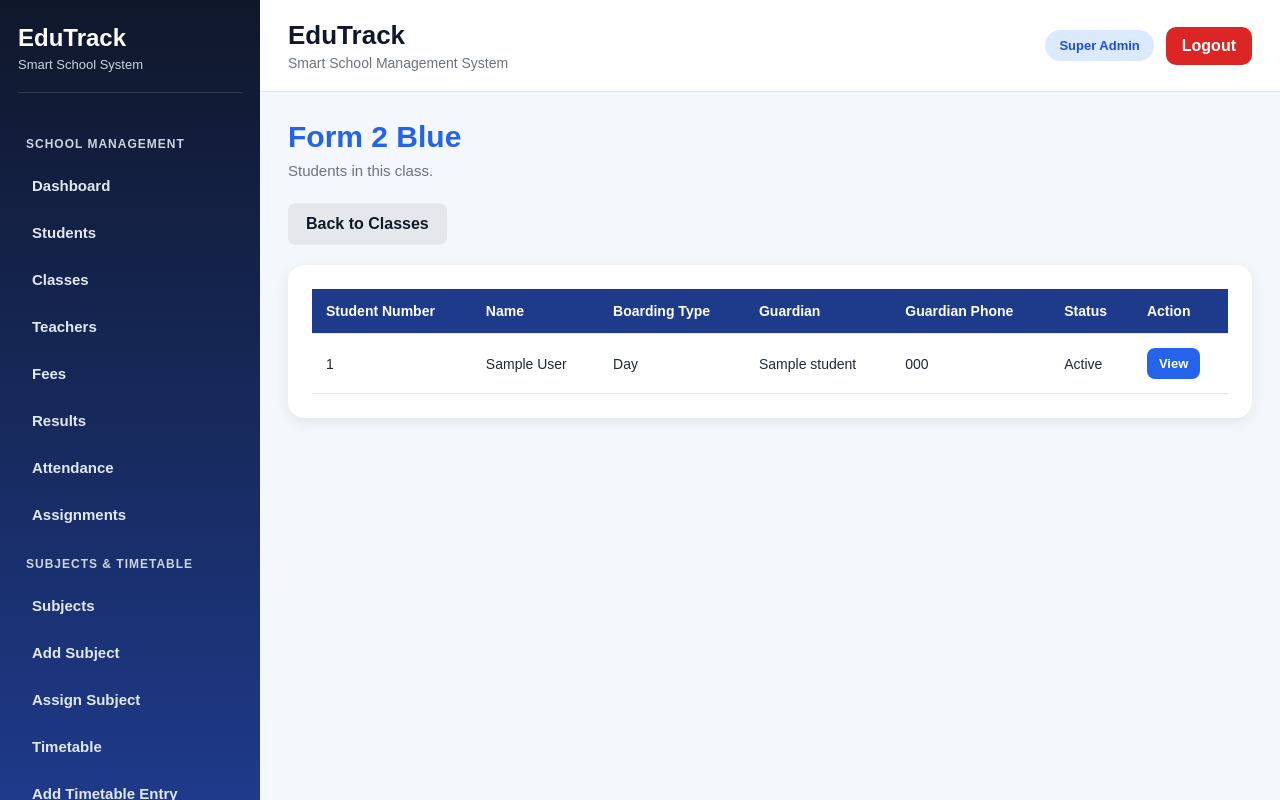
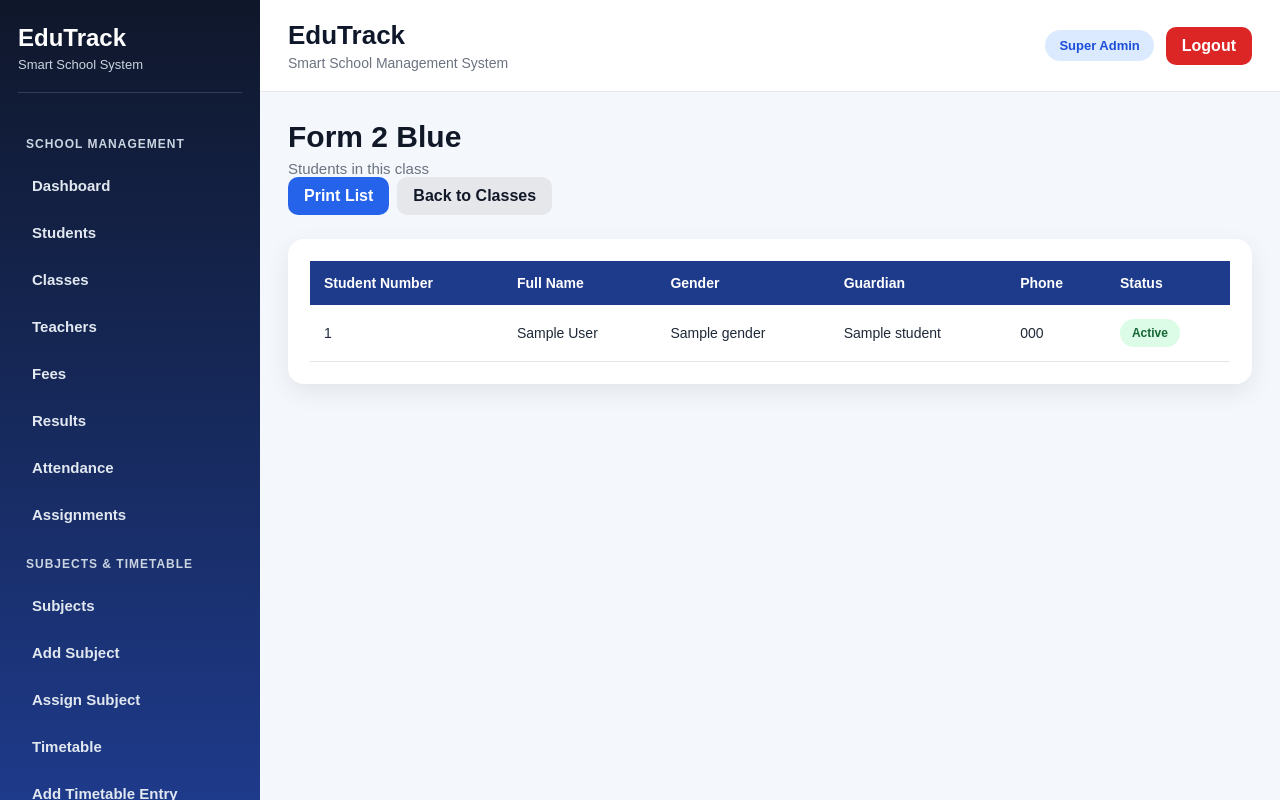
Before and after one commit to sadziwacynthia-bot/school-system-v2, a Flask app: a page that uses templates/class_students.html in a window 1280 px wide. Run offline with Flask 3, Linux system fonts and the light colour scheme; a user stored in the database is signed in; tables that the repository leaves empty hold one stand-in row (values such as "Sample post"); a database or web service that is not in the repository returns one stand-in record (values such as "Sample title"); some libraries are stand-ins or nearby versions.

Commit message:
Add printable class lists and improve classes page

```diff
--- a/app.py
+++ b/app.py
@@ -2521,7 +2521,30 @@ def timetable_settings():
 @login_required
 @roles_required("school_admin", "super_admin", "teacher")
 def classes():
-    return render_template("classes.html", class_options=CLASS_OPTIONS)
+    school_id = session.get("school_id")
+    role = session.get("role")
+
+    class_summary = []
+
+    for class_name in CLASS_OPTIONS:
+        if role == "super_admin":
+            total_students = fetch_one(
+                "SELECT COUNT(*) AS total FROM students WHERE class_name = ?",
+                (class_name,)
+            )["total"]
+        else:
+            total_students = fetch_one(
+                "SELECT COUNT(*) AS total FROM students WHERE school_id = ? AND class_name = ?",
+                (school_id, class_name)
+            )["total"]
+
+        class_summary.append({
+            "class_name": class_name,
+            "total_students": total_students
+        })
+
+    return render_template("classes.html", class_summary=class_summary)
+
 
 @app.route("/class/<class_name>")
 @login_required
@@ -2546,6 +2569,67 @@ def class_students(class_name):
         students=students,
         class_name=class_name
     )
+
+
+@app.route("/print_class_list/<class_name>")
+@login_required
+@roles_required("school_admin", "super_admin", "teacher")
+def print_class_list(class_name):
+    school_id = session.get("school_id")
+    role = session.get("role")
+
+    if role == "super_admin":
+        students = fetch_all(
+            """
+            SELECT * FROM students
+            WHERE class_name = ?
+            ORDER BY first_name, last_name
+            """,
+            (class_name,)
+        )
+    else:
+        students = fetch_all(
+            """
+            SELECT * FROM students
+            WHERE school_id = ? AND class_name = ?
+            ORDER BY first_name, last_name
+            """,
+            (school_id, class_name)
+        )
+
+    return render_template(
+        "print_class_list.html",
+        students=students,
+        class_name=class_name
+    )
+
+
+@app.route("/print_all_students")
+@login_required
+@roles_required("school_admin", "super_admin")
+def print_all_students():
+    school_id = session.get("school_id")
+    role = session.get("role")
+
+    if role == "super_admin":
+        students = fetch_all(
+            """
+            SELECT * FROM students
+            ORDER BY class_name, first_name, last_name
+            """
+        )
+    else:
+        students = fetch_all(
+            """
+            SELECT * FROM students
+            WHERE school_id = ?
+            ORDER BY class_name, first_name, last_name
+            """,
+            (school_id,)
+        )
+
+    return render_template("print_all_students.html", students=students)
+
 @app.route("/subjects")
 @login_required
 @roles_required("school_admin", "super_admin", "teacher")
--- a/templates/class_students.html
+++ b/templates/class_students.html
@@ -1,140 +1,58 @@
 {% extends "base.html" %}
-{% block title %}Class Students{% endblock %}
+
+{% block title %}{{ class_name }} Students{% endblock %}
 
 {% block content %}
 <div class="page-header">
-    <h1>{{ class_name }}</h1>
-    <p>Students in this class.</p>
+    <div>
+        <h2 class="page-title">{{ class_name }}</h2>
+        <p class="page-subtitle">Students in this class</p>
+    </div>
+    <div class="action-group">
+        <a href="{{ url_for('print_class_list', class_name=class_name) }}" class="btn btn-primary" target="_blank">Print List</a>
+        <a href="{{ url_for('classes') }}" class="btn btn-secondary">Back to Classes</a>
+    </div>
 </div>
 
-<div class="page-actions">
-    <a href="{{ url_for('classes') }}" class="btn-secondary">Back to Classes</a>
-</div>
-
-<div class="card-box">
-    <div class="table-wrapper">
+<div class="table-card">
+    <div class="table-responsive">
         <table>
             <thead>
                 <tr>
                     <th>Student Number</th>
-                    <th>Name</th>
-                    <th>Boarding Type</th>
+                    <th>Full Name</th>
+                    <th>Gender</th>
                     <th>Guardian</th>
-                    <th>Guardian Phone</th>
+                    <th>Phone</th>
                     <th>Status</th>
-                    <th>Action</th>
                 </tr>
             </thead>
             <tbody>
                 {% for student in students %}
                 <tr>
-                    <td>{{ student.student_number }}</td>
+                    <td>{{ student.student_number or '-' }}</td>
                     <td>{{ student.first_name }} {{ student.last_name }}</td>
-                    <td>{{ student.boarding_status or "-" }}</td>
-                    <td>{{ student.guardian1_name or "-" }}</td>
-                    <td>{{ student.guardian1_phone or "-" }}</td>
-                    <td>{{ student.current_status or "Active" }}</td>
+                    <td>{{ student.gender or '-' }}</td>
+                    <td>{{ student.guardian1_name or '-' }}</td>
+                    <td>{{ student.guardian1_phone or '-' }}</td>
                     <td>
-                        <a href="{{ url_for('student_profile', id=student.id) }}" class="action-btn">View</a>
+                        {% set status = student.current_status or 'Active' %}
+                        {% if status == 'Active' %}
+                            <span class="status-badge status-active">Active</span>
+                        {% elif status == 'Inactive' %}
+                            <span class="status-badge status-inactive">Inactive</span>
+                        {% else %}
+                            <span class="status-badge status-pending">{{ status }}</span>
+                        {% endif %}
                     </td>
                 </tr>
                 {% else %}
                 <tr>
-                    <td colspan="7" class="empty-row">No students in this class yet.</td>
+                    <td colspan="6">No students found in this class.</td>
                 </tr>
                 {% endfor %}
             </tbody>
         </table>
     </div>
 </div>
-
-<style>
-.page-header {
-    margin-bottom: 24px;
-}
-
-.page-header h1 {
-    margin: 0;
-    color: #2563eb;
-    font-size: 30px;
-}
-
-.page-header p {
-    margin-top: 8px;
-    color: #6b7280;
-    font-size: 15px;
-}
-
-.page-actions {
-    margin-bottom: 20px;
-}
-
-.card-box {
-    background: #ffffff;
-    border-radius: 16px;
-    padding: 24px;
-    box-shadow: 0 4px 14px rgba(0, 0, 0, 0.08);
-}
-
-.table-wrapper {
-    overflow-x: auto;
-}
-
-table {
-    width: 100%;
-    border-collapse: collapse;
-    min-width: 900px;
-}
-
-th, td {
-    padding: 12px;
-    text-align: left;
-    border-bottom: 1px solid #e5e7eb;
-}
-
-th {
-    background: #2563eb;
-    color: white;
-    font-weight: 600;
-}
-
-tr:hover {
-    background: #f8fafc;
-}
-
-.empty-row {
-    text-align: center;
-    color: #6b7280;
-    padding: 20px;
-}
-
-.action-btn,
-.btn-secondary {
-    display: inline-block;
-    text-decoration: none;
-    font-weight: 600;
-    border-radius: 8px;
-}
-
-.action-btn {
-    background: #2563eb;
-    color: white;
-    padding: 8px 12px;
-    font-size: 13px;
-}
-
-.action-btn:hover {
-    background: #1e40af;
-}
-
-.btn-secondary {
-    background: #e5e7eb;
-    color: #111827;
-    padding: 12px 18px;
-}
-
-.btn-secondary:hover {
-    background: #d1d5db;
-}
-</style>
 {% endblock %}
```
Also changed, not shown: static/style.css (+48 -0 lines), templates/classes.html (+23 -62 lines), templates/print_all_students.html (added, +111 -0 lines), templates/print_class_list.html (added, +110 -0 lines).
